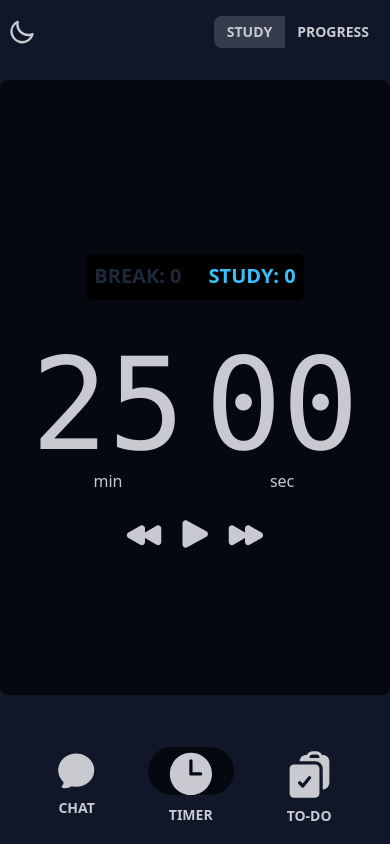
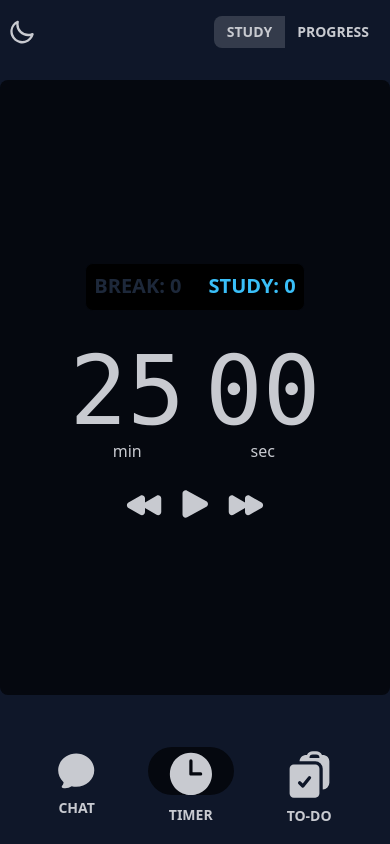
Before and after one commit to etretf/pomodoro-app, a React (Vite) app in the folder pomodoro-react/: page /study in a window 390 px wide. Built offline with nearby package versions, Linux system fonts and the light colour scheme.

Commit message:
Responsiveness styling and code cleanup

```diff
--- a/pomodoro-react/src/App.css
+++ b/pomodoro-react/src/App.css
@@ -159,3 +159,15 @@ p {
 /* .footer-nav {
     @apply bg-base-200;
 } */
+
+@media (max-height: 769px){
+    .countdown{
+        @apply text-6xl;
+    }
+}
+
+@media (min-height: 770px){
+    .countdown {
+        @apply text-8xl;
+    }
+}
--- a/pomodoro-react/src/App.jsx
+++ b/pomodoro-react/src/App.jsx
@@ -68,10 +68,7 @@ const [toast, setToast] = useState([{title:"bob", id: nanoid()}]);
 const studyTime = 1500; //25 minutes
 const breakTime = 300; // 5minutes
 const longBreakTime = 900; //15 minutes
-const testTime = 5;//5 seconds, using for quick testing, not actual
-const breakTest = 3;
 
-// console.log(chat);`
 
 
 //const [numSessions, setNumSessions] = useState();
@@ -83,7 +80,6 @@ const [progressData, setProgressData] = useState(() => {
       {
         const arrayToReturn = JSON.parse(localStorage.getItem("sessionData"))
         const dateExists = arrayToReturn.find(item => item.fullDate === fullDate)
-        // console.log("hello",dateExists)
         return((dateExists) ? [...arrayToReturn] : [...arrayToReturn, {fullDate: fullDate, date: date, count: 0}] )
       }
       else {
@@ -95,9 +91,6 @@ const [progressData, setProgressData] = useState(() => {
 //index of the today's date item in progressData
 
 const currentIndex = progressData.findIndex(item => item.fullDate === fullDate);
-// console.log(currentIndex)
-
-// console.log("Array", progressData)
 
 //limiting progressData to only contain the latest 7 entries
 
@@ -111,7 +104,6 @@ useEffect(() => {
 }, [])
 
 useEffect(() => {
-    // console.log("update")
     localStorage.setItem("sessionData", JSON.stringify(progressData))
 }, [progressData[currentIndex].count]);
 
@@ -128,7 +120,6 @@ useEffect(() => {
       setTime(breakTime);
       setSessionType('short break');
     }
-    // console.log(numSessions);
   }, [progressData[currentIndex].count]);
 
   useEffect(() => {
@@ -145,8 +136,6 @@ useEffect(() => {
         clearInterval(increment);
       }
     }
-    // console.log(sessionType);
-    // console.log(numSessions);
   }, [isCounting, time]);
 
 //play a sound effect
@@ -202,8 +191,6 @@ function handleSectionSwitch(sectionName){
 }
 
 
-
-
   return (
     <>
     <BrowserRouter>
--- a/pomodoro-react/src/components/Home.jsx
+++ b/pomodoro-react/src/components/Home.jsx
@@ -20,6 +20,7 @@ export default function Home(props) {
     return (
       <div className={`grid-container container ${timerFullScreen? "span-2": ""} pomodoro`}>
         <Pomodoro
+          fullScreen={timerFullScreen}
           openTab={props.openTab}
           handleChange={togglePomodoro}
           handlePlayToggle={props.handlePlayToggle}
--- a/pomodoro-react/src/components/Pomodoro.jsx
+++ b/pomodoro-react/src/components/Pomodoro.jsx
@@ -9,7 +9,7 @@ export default function Pomodoro(props){
   return(
       <div className={`home-component relative justify-center overflow-auto flex flex-col ${props.openTab === 'timer' || props.openTab === 'all' ? '' : 'hidden' }`}>
 
-      <div className='btn no-animation pointer-events-none bg-base-300 flex gap-7 m-10 p-2 join'>
+      <div className='btn no-animation pointer-events-none bg-base-300 flex gap-7 m-5 p-2 join'>
           <p className={ props.sessionType === 'short break' || props.sessionType === 'long break' ? "text-primary text-xl join-item" : "text-neutral text-xl join-item"}>
             Break: {Math.floor(props.numSessions / 2)}
           </p>
@@ -17,15 +17,15 @@ export default function Pomodoro(props){
             Study: {Math.ceil(props.numSessions / 2)}
           </p>
       </div>
-      <div className="grid grid-flow-col gap-5 text-center auto-cols-max mb-3">
+      <div className="grid grid-flow-col gap-5 text-center auto-cols-max p-3">
         <div className="flex flex-col">
-          <span className="countdown font-mono text-9xl">
+          <span className="countdown font-mono ">
             <span style={{"--value":minutes}}></span>
           </span>
           min
         </div>
         <div className="flex flex-col">
-          <span className="countdown font-mono text-9xl">
+          <span className="countdown font-mono ">
             {/* <span style={{"--value":10}}></span> */}
             <span style={{"--value": seconds}}></span>
           </span>
```
